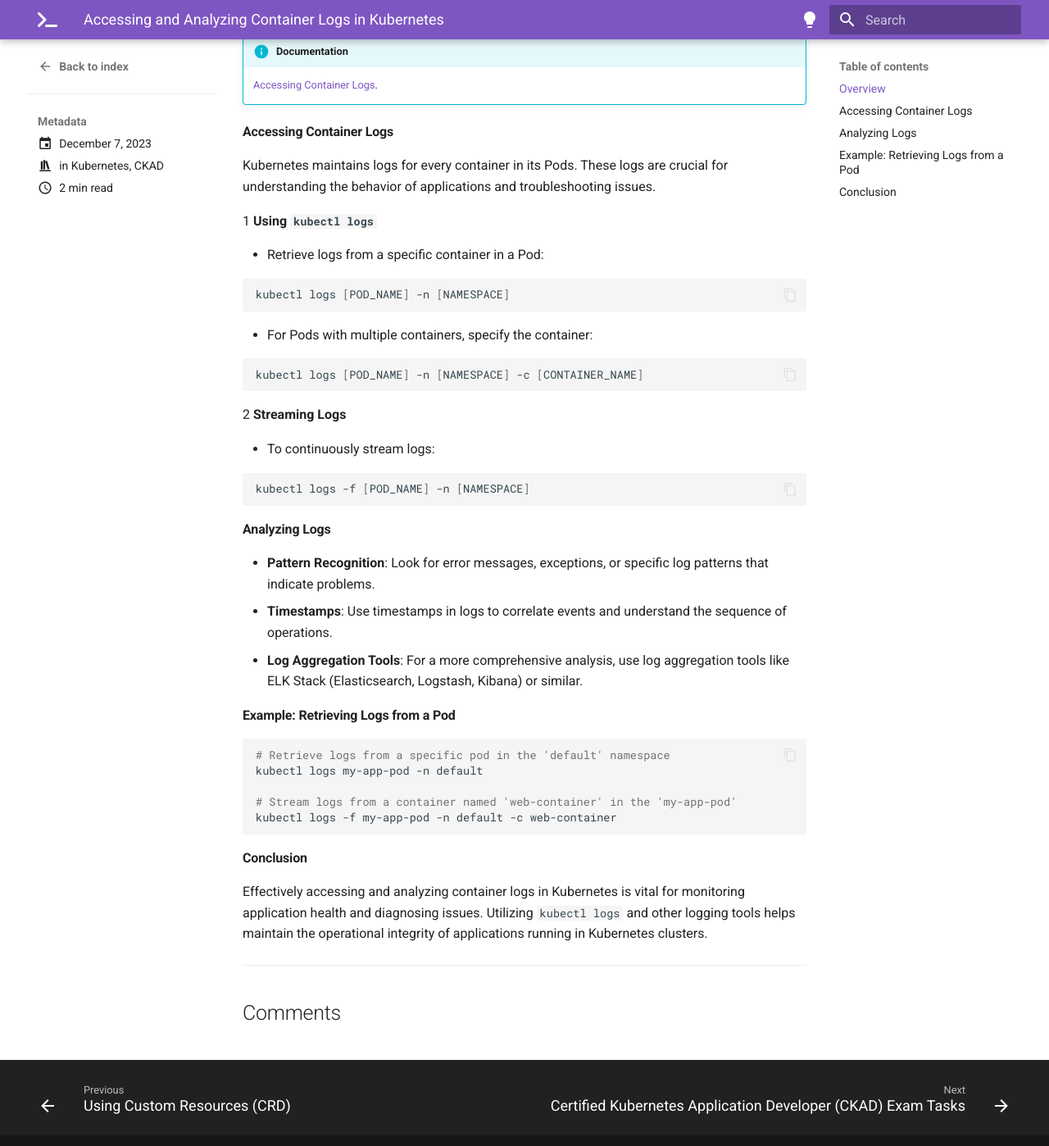
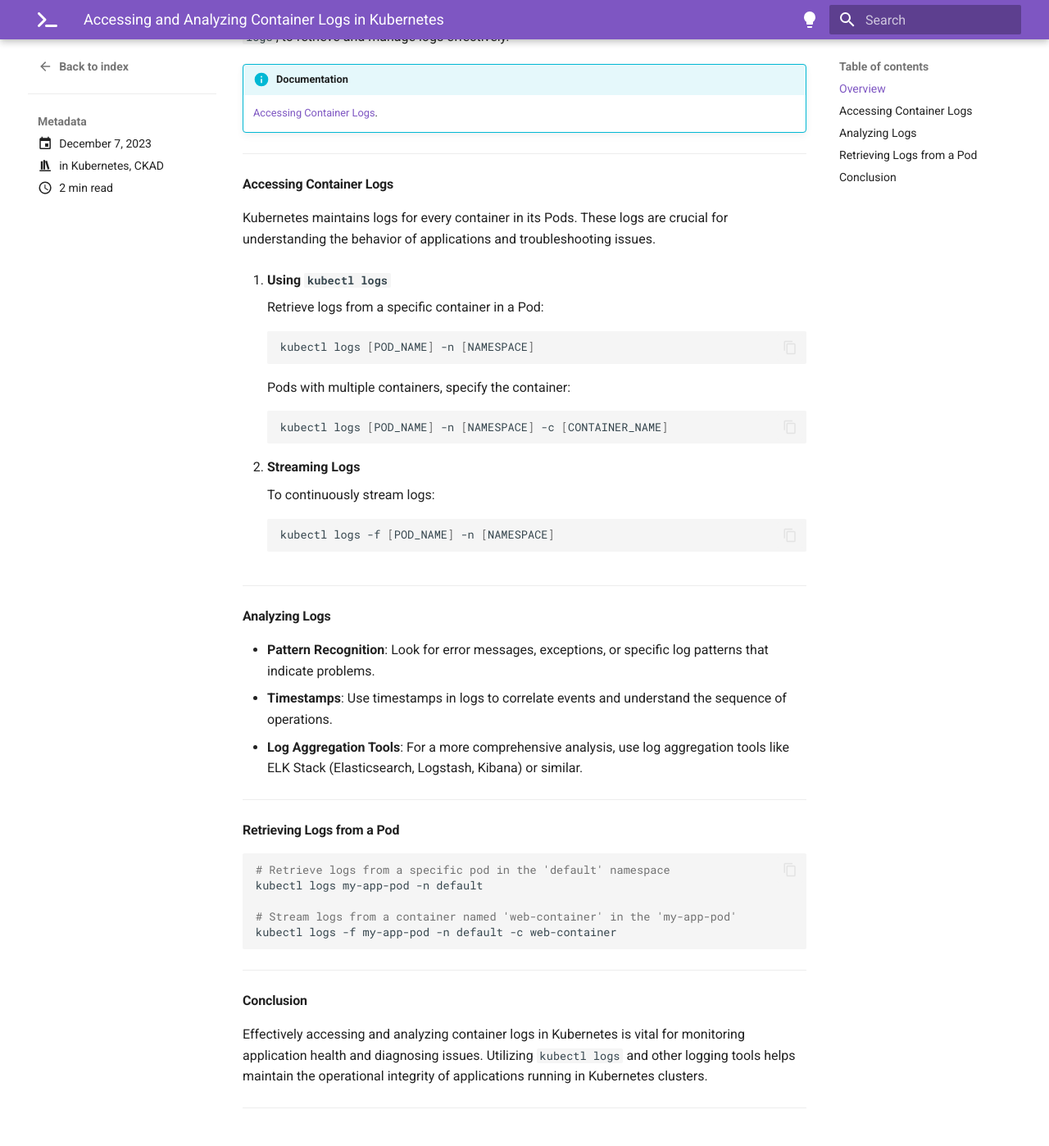
Before and after one commit to imyashkale/portfolio, an MkDocs documentation site: the page built from docs/blog/posts/ckad/container-logs.md, in a window 1280 px wide and 1400 px high, scrolled down 714 px. Shown: the whole window at 82% size. Built offline with MkDocs 1.6.1 and Material for MkDocs 9.7.7, drawn with Linux system fonts in a browser that asks for light colours; comment, search, counter and statistics services are not loaded.

Commit message:
CKAD: Accessing and Analyzing Container Logs in Kubernetes Improved

````diff
--- a/docs/blog/posts/ckad/container-logs.md
+++ b/docs/blog/posts/ckad/container-logs.md
@@ -1,5 +1,4 @@
 ---
-
 title: Accessing and Analyzing Container Logs in Kubernetes
 icon: material/newspaper-variant-outline
 date: 2023-12-07 10:00:01
@@ -17,6 +16,8 @@ tags:
   ![CKAD](../../../assets/img/ckad.png){ width="300" }
 </figure>
 
+---
+
 #### Overview
 
 Accessing and analyzing container logs is a fundamental aspect of Kubernetes application observability and maintenance. Kubernetes provides various tools and commands, like `kubectl logs`, to retrieve and manage logs effectively.
@@ -24,39 +25,48 @@ Accessing and analyzing container logs is a fundamental aspect of Kubernetes app
 !!! info "Documentation"
     [Accessing Container Logs](https://kubernetes.io/docs/concepts/cluster-administration/logging/){:target="_blank"}.
 
+---
+
 #### Accessing Container Logs
 
 Kubernetes maintains logs for every container in its Pods. These logs are crucial for understanding the behavior of applications and troubleshooting issues.
 
-1 **Using `kubectl logs`**
+1. **Using `kubectl logs`**
 
-- Retrieve logs from a specific container in a Pod:
+    Retrieve logs from a specific container in a Pod:
 
-```bash
-kubectl logs [POD_NAME] -n [NAMESPACE]
-```
+    ```bash
+    kubectl logs [POD_NAME] -n [NAMESPACE]
+    ```
 
-- For Pods with multiple containers, specify the container:
+    Pods with multiple containers, specify the container:
 
-```bash
-kubectl logs [POD_NAME] -n [NAMESPACE] -c [CONTAINER_NAME]
-```
+    ```bash
+    kubectl logs [POD_NAME] -n [NAMESPACE] -c [CONTAINER_NAME]
+    ```
 
-2 **Streaming Logs**
+2. **Streaming Logs**
 
-- To continuously stream logs:
+    To continuously stream logs:
 
-```bash
-kubectl logs -f [POD_NAME] -n [NAMESPACE]
-```
+    ```bash
+    kubectl logs -f [POD_NAME] -n [NAMESPACE]
+    ```
+
+---
 
 #### Analyzing Logs
 
-- **Pattern Recognition**: Look for error messages, exceptions, or specific log patterns that indicate problems.
-- **Timestamps**: Use timestamps in logs to correlate events and understand the sequence of operations.
-- **Log Aggregation Tools**: For a more comprehensive analysis, use log aggregation tools like ELK Stack (Elasticsearch, Logstash, Kibana) or similar.
+- **Pattern Recognition**:
+    Look for error messages, exceptions, or specific log patterns that indicate problems.
+- **Timestamps**:
+    Use timestamps in logs to correlate events and understand the sequence of operations.
+- **Log Aggregation Tools**:
+    For a more comprehensive analysis, use log aggregation tools like ELK Stack (Elasticsearch, Logstash, Kibana) or similar.
 
-#### Example: Retrieving Logs from a Pod
+---
+
+#### Retrieving Logs from a Pod
 
 ```bash
 # Retrieve logs from a specific pod in the 'default' namespace
@@ -66,6 +76,8 @@ kubectl logs my-app-pod -n default
 kubectl logs -f my-app-pod -n default -c web-container
 ```
 
+---
+
 #### Conclusion
 
 Effectively accessing and analyzing container logs in Kubernetes is vital for monitoring application health and diagnosing issues. Utilizing `kubectl logs` and other logging tools helps maintain the operational integrity of applications running in Kubernetes clusters.
````
